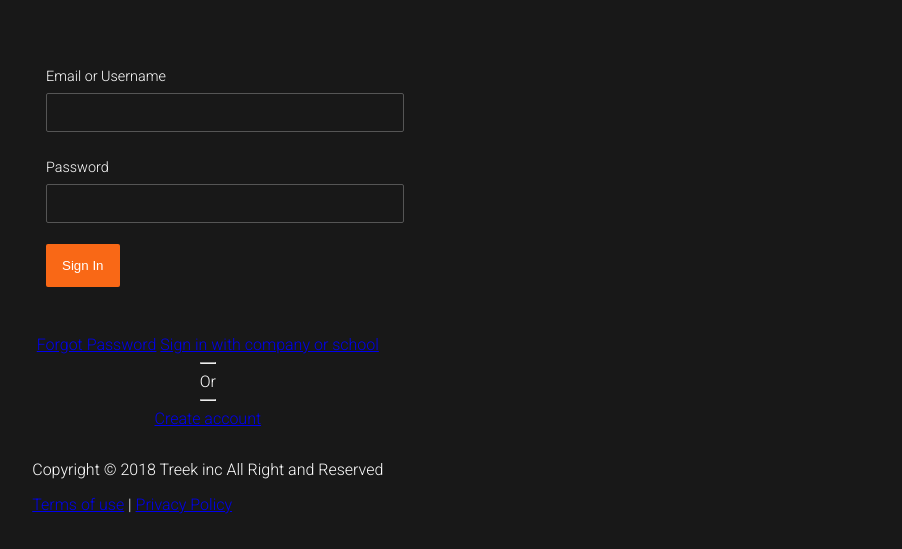
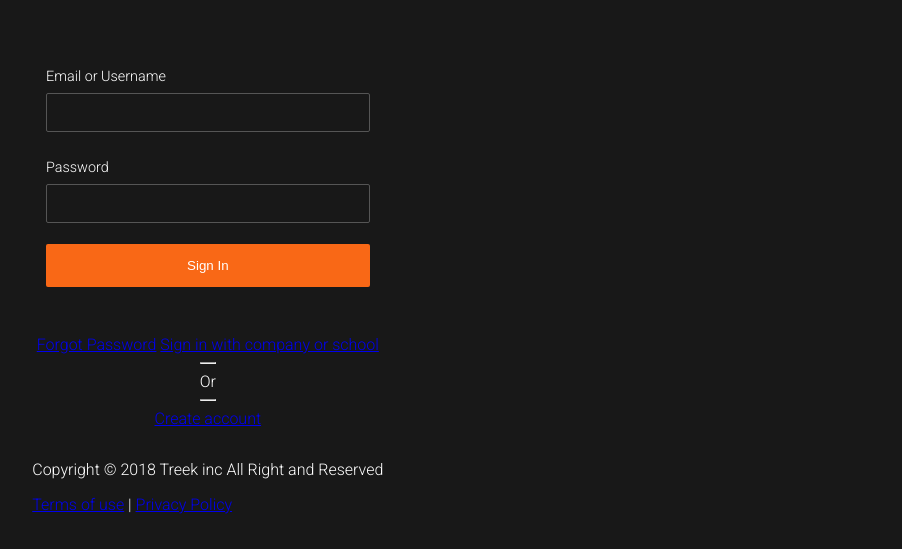
Before and after one commit to Tduncan14/pluralsite-recreate, a plain HTML site: page index.html in a window 1280 px wide. Shown: the part 267-816 px from the top of the page, without its empty margins (53-955 px from the left). Drawn offline with Linux system fonts and the light colour scheme.

Commit message:
keep moving forward

```diff
--- a/css/style.css
+++ b/css/style.css
@@ -1,5 +1,9 @@
 @import url('https://fonts.googleapis.com/css?family=Roboto:300');
 
+
+*{
+    box-sizing:border-box;
+}
 body{
  font-family:'Roboto', sans-serif;
  font-weight:300;
@@ -46,6 +50,10 @@ h6{
     padding-bottom: 1rem;
 }
 
+#signin .primary-btn{
+    width:100%;
+}
+
 #signin form{
     width:80%;
     padding-bottom:3rem;
@@ -89,6 +97,8 @@ h6{
     color: #fff;
     text-decoration:none;
     cursor:pointer;
+    text-align:center;
+    transition: all 0.5s;
 
 }
 
```
